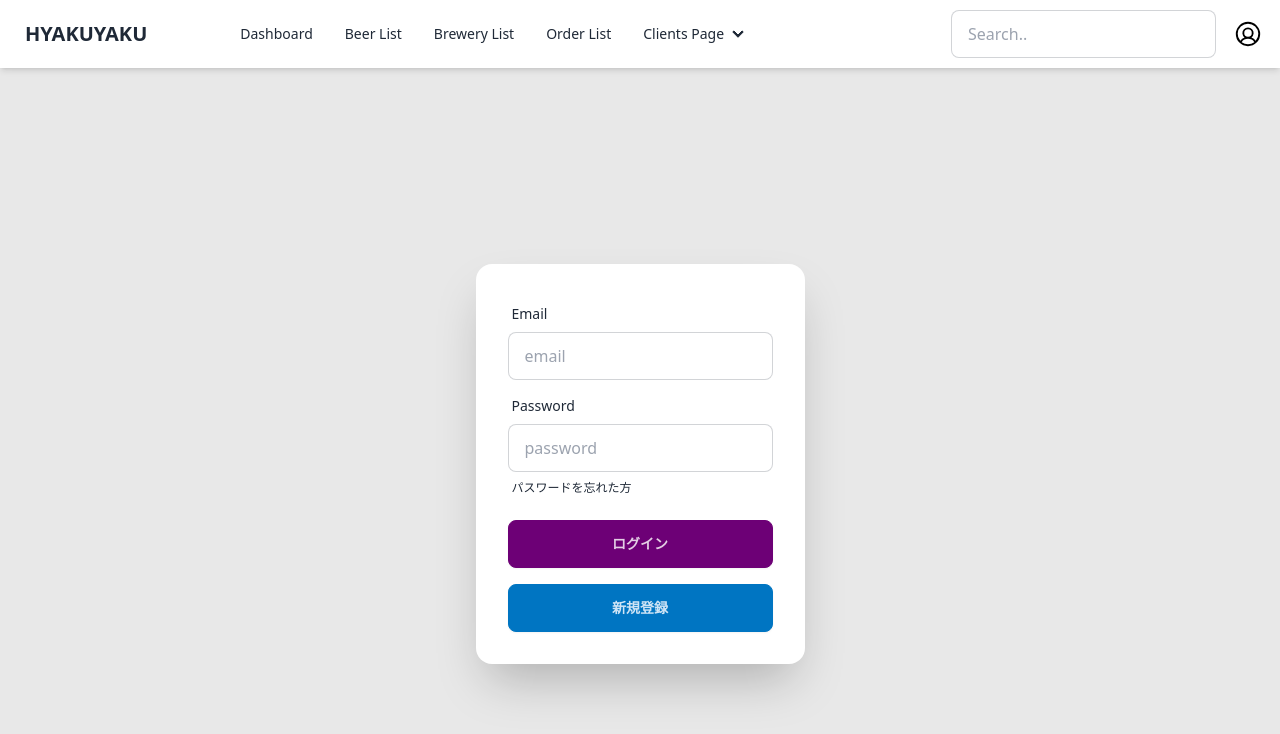
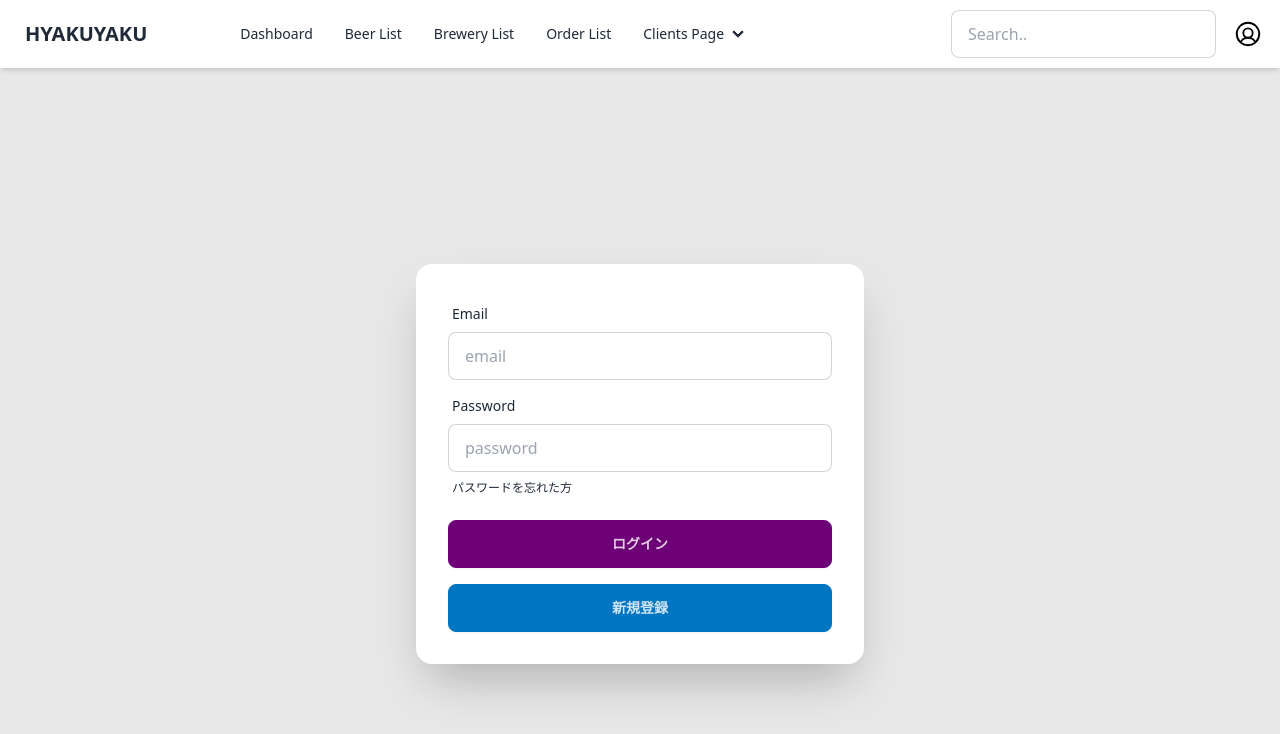
Before and after one commit to chell2/HYAKUYAKU, a Next.js app: page /login in a window 1280 px wide. Shown: the top 734 px of the page. Built offline with nearby package versions, Linux system fonts and the light colour scheme; what @supabase/auth-helpers-nextjs would draw is missing.

Commit message:
フォーム幅の修正

```diff
--- a/app/login/page.tsx
+++ b/app/login/page.tsx
@@ -2,9 +2,8 @@ import { login, signup } from './actions';
 
 export default function LoginPage() {
   return (
-    <div className="hero bg-base-200 min-h-screen">
-      <div className="hero-content text-center">
-        <div className="max-w-md">
+    <div className="bg-base-200 flex justify-center items-center min-h-screen">
+      <div className="max-w-md w-full">
         <div className="card bg-base-100 w-full shadow-2xl">
           <form className="card-body">
             <div className="form-control">
@@ -52,6 +51,5 @@ export default function LoginPage() {
         </div>
       </div>
     </div>
-    </div>
   );
 }
```
Lines whose indentation alone changed are shown as unchanged.
